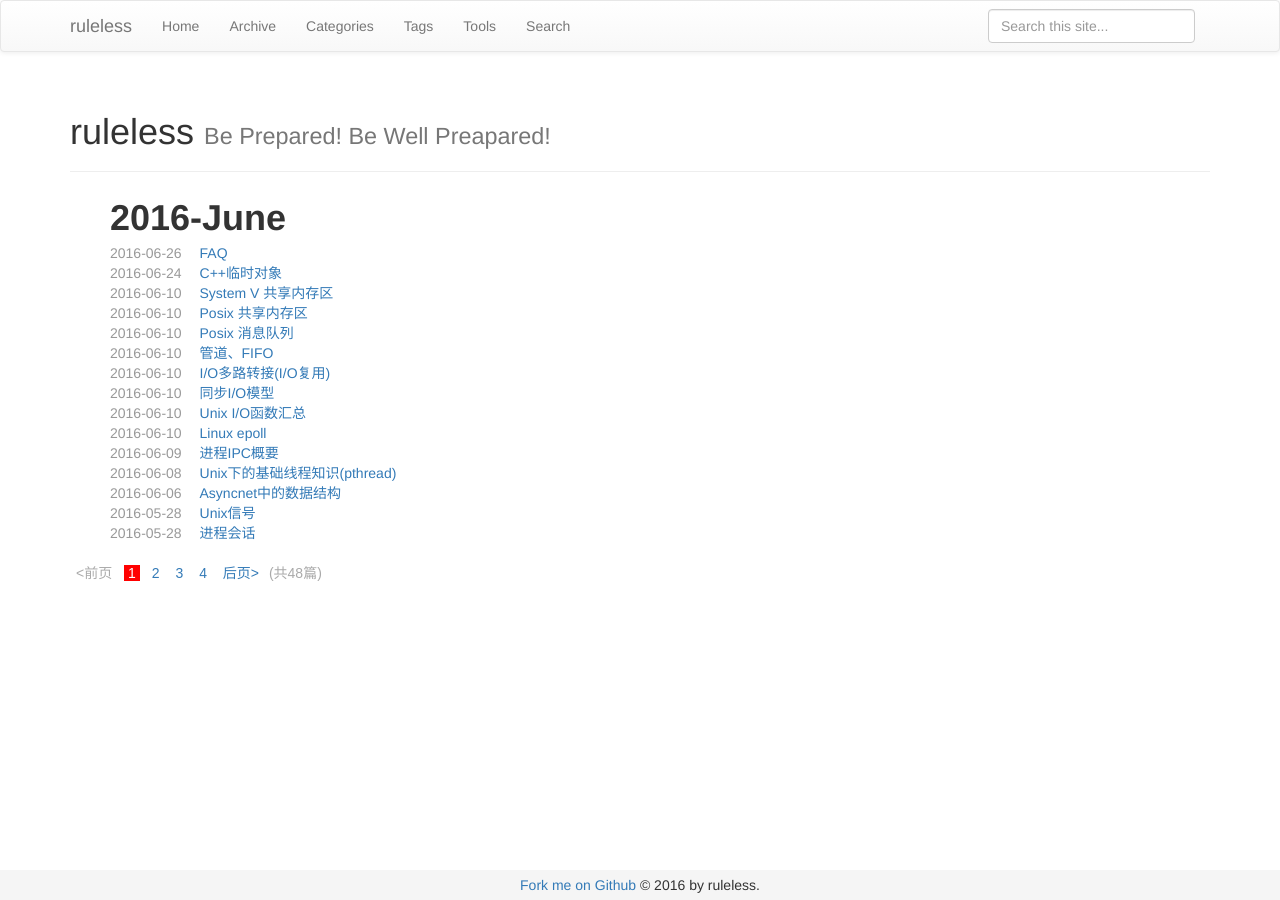
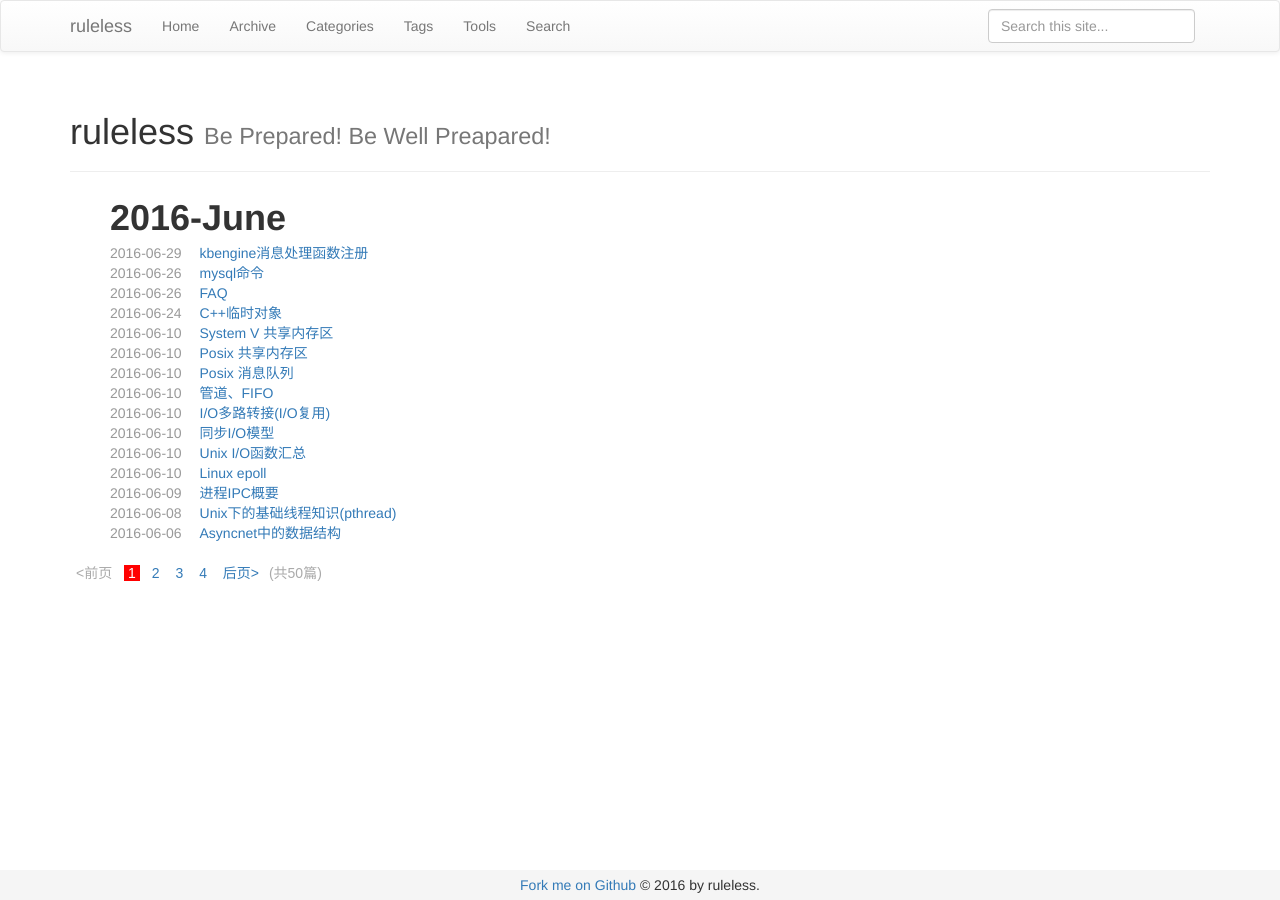
Before and after one commit to ruleless/ruleless.github.io, a Jekyll site: the page built from index.html, in a window 1280 px wide. Built offline with Jekyll 4.4.1, drawn with Linux system fonts in a browser that asks for light colours; Markdown is read by kramdown in place of the engine named in the settings; the list of posts is cut into pages by our own code; some of the changed lines change nothing that is shown.

Commit message:
mysql command; kbe message register

````diff
--- a/_config.yml
+++ b/_config.yml
@@ -17,8 +17,8 @@ gems: [jekyll-paginate]
 paginate: 15
 
 # conversion
-markdown: rdiscount
-# markdown: kramdown
+# markdown: rdiscount
+markdown: kramdown
 kramdown:
   input: GFM
   #Insert HTML <br /> tags inside paragraphs where the original Markdown document had newlines (by default, Markdown ignores these newlines). default is true. Github is false.
--- /dev/null
+++ b/_posts/2016-06-26-mysql-command.md
@@ -0,0 +1,429 @@
+---
+layout: post
+title: "mysql命令"
+description: ""
+category: mysql
+tags: []
+---
+{% include JB/setup %}
+
+## 备份操作
+
+**导出整个数据库**
+
+    mysqldump -u username -p --default-character-set=utf8 dbname > filename(default code:latin1)
+
+**导出一个表**
+
+    mysqldump -u username -p dbname table > filename(eg. t.sql)
+
+**导入数据库**
+
+1. 使用 source 命令
+
+        mysql>use dbname
+		mysql>source filename(eg. db.sql)
+
+2. 使用 mysqldump 命令
+
+        mysqldump -u username -p dbname < filename.sql
+
+3. 使用 mysql 命令
+
+        mysql -u username -p -D dbname < filename.sql
+
+## 库操作
+
+1. 创建数据库
+
+        mysql> create database foo;
+
+2. 显示所有的数据库
+
+        mysql> show databases;
+
+3. 删除数据库
+
+        mysql> drop database foo;
+
+4. 连接数据库
+
+        mysql> use foo;
+		Database changed
+
+5. 查看当前使用的数据库
+
+        mysql> select database();
+
+6. 当前数据库包含的表信息
+
+        mysql> show tables;
+
+## 表操作
+
+操作之前应连接某个数据库
+
+1. 建表
+
+        mysql> create table MyClass(
+		     > id int(4) not null primary key auto_increment,
+			 > name char(20) not null,
+			 > sex int(4) not null default '0',
+			 > degree double(16,2));
+
+2. 获取表结构
+
+        mysql> describe MyClass(或者 desc MyClass);
+		mysql> show columns from MyClass;
+
+3. 删除表
+
+        mysql> drop table MyClass;
+
+4. 插入数据
+
+        mysql> insert into MyClass values(1,'Tom',96.45),(2,'Joan',82.99), (2,'Wang', 96.59);
+
+5. 查询表中的数据
+
+        mysql> select * from MyClass;
+
+6. 删除表中数据
+
+        mysql> delete from MyClass where id=1;
+
+7. 修改表中数据
+
+        mysql> update MyClass set name='Mary' where id=1;
+
+8. 在表中增加字段
+
+        mysql> alter table MyClass add passtest int(4) default '0';
+
+9. 更改表名
+
+        mysql> rename table MyClass to YouClass;
+
+## 字段类型
+
+1. `INT[(M)]`： 正常大小整数类型
+
+2. `DOUBLE[(M,D)] [ZEROFILL]`： 正常大小(双精密)浮点数字类型
+
+3. `DATE`：支持的范围是1000-01-01到9999-12-31。MySQL以YYYY-MM-DD格式来显示DATE值，但是允许你使用字符串或数字把值赋给DATE列
+
+4. `CHAR(M)`：定长字符串类型，当存储时，总是是用空格填满右边到指定的长度
+
+5. `BLOB TEXT`：最大长度为65535(2^16-1)个字符。
+
+6. `VARCHAR`：变长字符串类型
+
+## mysql用户管理
+
+1. 新建账户
+
+        mysql> insert into mysql.user
+		     > (user,ssl_cipher,x509_issuer,x509_subject)
+			 > values("testuser","","","");
+
+2. 权限分配
+
+        mysql> grant select, insert, delete, update
+		　　 > on test.*
+		　　 > to testuser@localhost;
+		　　 Query OK, 0 rows affected (0.00 sec)
+
+   此操作使testuser能够在每一个test数据库中的表执行SELECT，INSERT和DELETE以及 UPDATE 查询操作。
+
+## mysql 使用手记
+
+在 Windows 中 mysql 以服务形式存在，在使用前应确保此服务已经启动，未启动可用 `net start mysql` 命令启动。
+而Linux中启动时可用 `/etc/rc.d/init.d/mysqld start` 命令，注意启动者应具有管理员权限。
+刚安装好的 mysql 包含一个含空密码的 root 帐户和一个匿名帐户，
+这是很大的安全隐患，对于一些重要的应用我们应将安全性尽可能提高。
+在这里应把匿名帐户删除、 root帐户设置密码，可用如下命令进行：
+
+    use mysql;
+	delete from User where User="";
+	update User set Password=PASSWORD('newpassword') where User='root';
+
+如果要对用户所用的登录终端进行限制，可以更新 User 表中相应用户的 Host 字段，在进
+行了以上更改后应重新启动数据库服务，此时登录时可用如下类似命令：
+
+    1. mysql -u root -p;
+	2. mysql -u root -pnewpassword;
+	3. mysql mydb -u root -p;
+	4. mysql mydb -u root -p newpassword;
+
+上面命令参数是常用参数的一部分，详细情况可参考文档。此处的 mydb 是要登录的数据库的名称。
+在进行开发和实际应用中，用户不应该只用 root 用户进行连接数据库，
+虽然使用root用户进行测试时很方便，但会给系统带来重大安全隐患，也不利于管理技术的提高。
+我们给一个应用中使用的用户赋予最恰当的数据库权限。
+如一个只进行数据插入的用户不应赋予其删除数据的权限。
+mysql 的用户管理是通过 User 表来实现的，添加新用户常用的方法有两个：
+一是在 User 表插入相应的数据行，同时设置相应的权限；
+二是通过 GRANT 命令创建具有某种权限的用户。其中GRANT的常用用法如下：
+
+    1. grant all on mydb.* to NewUserName@HostName identified by "password" ;
+	2. grant usage on *.* to NewUserName@HostName identified by "password";
+	3. grant select,insert,update on mydb.* to NewUserName@HostName identified by "password";
+	4. grant update,delete on mydb.TestTable to NewUserName@HostName identified by "password";
+
+若要给此用户赋予他在相应对象上的权限的管理能力，可在 grant 后面添加 `with grant option` 选项。
+而对于用插入 User 表添加的用户，Password 字段应用password 函数进行更新加密，以防不轨之人窃看密码。
+对于那些已经不用的用户应给予清除，权限过界的用户应及时回收权限，
+回收权限可以通过更新 User 表相应字段，也可以使用 revoke 操作。
+
+grant 可指定的权限包括：
+
+  1. `FILE`: 在 MySQL 服务器上读写文件。
+  2. `PROCESS`: 显示或杀死属于其它用户的服务线程。
+  3. `RELOAD`: 重载访问控制表，刷新日志等。
+  4. `SHUTDOWN`: 关闭MySQL服务。
+  5. 数据库/数据表/数据列权限：
+     1. `Alter`: 修改已存在的数据表(例如增加/删除列)和索引。
+     2. `Create`: 建立新的数据库或数据表。
+     3. `Delete`: 删除表的记录。
+     4. `Drop`: 删除数据表或数据库。
+     5. `INDEX`: 建立或删除索引。
+     6. `Insert`: 增加表的记录。
+     7. `Select`: 显示/搜索表的记录。
+     8. `Update`: 修改表中已存在的记录。
+  6. 特别的权限：
+     1. `ALL`: 允许做任何事(和root一样)。
+     2. `USAGE`: 只允许登录--其它什么也不允许做。
+
+## 示例
+
+一个建库和建表以及插入数据的示例
+
+    drop database if exists school; //如果存在SCHOOL则删除
+	create database school; //建立库SCHOOL
+	use school; //打开库SCHOOL
+	create table teacher //建立表TEACHER
+	(
+	   id int(3) auto_increment not null primary key,
+	   name char(10) not null,
+	   address varchar(50) default '深圳',
+	   year date
+	); //建表结束
+
+	//以下为插入字段
+	insert into teacher values('','glchengang','深圳一中','1976-10-10');
+	insert into teacher values('','jack','深圳一中','1975-12-23');
+
+如果你在 mysql 提示符键入上面的命令也可以，但不方便调试。
+你可以将以上命令原样写入一个文本文件中假设为 school.sql，然后复制到 c:\ 下，
+并在 DOS 状态进入目录 \mysql\bin，然后键入以下命令：
+
+    mysql -u root -p 密码 < c:\school.sql
+
+## SELECT 语句
+
+select 语句的完整语法
+
+    select [all|distinct|distinctrow|top]
+	{*|talbe.*|[table.]field1[as alias1][,[table.]field2[as alias2][,…]]}
+	from tableexpression[,…][in externaldatabase]
+	[where…]
+	[group by…]
+	[having…]
+	[order by…]
+	[with owneraccess option]
+
+说明：
+
+1. from 子句
+
+   from 子句指定了 select 语句中字段的来源。from 子句后面是包含一个或多个的表达式(由逗号分开)，
+   其中的表达式可为单一表名称、已保存的查询或由 inner join、left join 或 right join 得到的复合结果。
+   如果表或查询存储在外部数据库，在 in 子句之后指明其完整路径。
+
+   下列 SQL 语句返回所有有定单的客户：
+
+        select OrderID,Customer.customerID
+		from Orders Customers
+		where Orders.CustomerID=Customers.CustomeersID
+
+2. all、distinct、distinctrow、top 谓词
+
+   * all 返回满足 SQL 语句条件的所有记录。如果没有指明这个谓词，默认为 all。
+   * distinct 如果有多个记录的选择字段的数据相同，只返回一个。
+   * distinctrow 如果有重复的记录，只返回一个
+   * top 显示查询头尾若干记录。也可返回记录的百分比，这是要用 TOP N PERCENT子句（其中N 表示百分比）
+
+3. 用 as 子句为字段取别名
+
+   如果想为返回的列取一个新的标题，或者，经过对字段的计算或总结之后，产生了一个新的值，
+   希望把它放到一个新的列里显示，则用 as 保留。
+
+4. where 子句指定查询条件
+
+### WHERE 子句条件表达式
+
+**比较运算符**
+
+  * `=` 等于
+  * `>` 大于
+  * `<` 小于
+  * `>=` 大于等于
+  * `<=` 小于等于
+  * `<>` 不等于
+  * `!>` 不大于
+  * `!<` 不小于
+
+**范围表达式(between 和 not between)**
+
+    where OrderDate between #1/1/96# and #2/1/96#
+
+**列表(in，not in)**
+
+    select CustomerID, CompanyName, ContactName, City
+	from Customers
+	where City in(‘London’,’ Paris’,’ Berlin’)
+
+**模式匹配(like)**
+
+like 运算符检验一个包含字符串数据的字段值是否匹配一指定模式。like 运算符里使用的
+通配符含义：
+
+  * `？` 任何一个单一的字符
+  * `*` 任意长度的字符
+  * `#` 0~9之间的单一数字
+  * `[字符列表]` 在字符列表里的任一值
+  * `[！字符列表]` 不在字符列表里的任一值
+  * `-` 指定字符范围，两边的值分别为其上下限
+
+例：返回邮政编码在（171）555-0000到（171）555-9999之间的客户
+
+    select CustomerID ,CompanyName,City,Phone
+	from Customers
+	where Phone like ‘(171)555-####’
+
+### 用 ORDER BY 子句排序结果
+
+ORDER子句按一个或多个（最多16个）字段排序查询结果，可以是升序（ASC）也可以是降序（DESC），缺省是升序。
+ORDER子句通常放在SQL语句的最后。若 ORDER 子句中定义了多个字段，则按照字段的先后顺序排序。
+
+例：
+
+    SELECT ProductName,UnitPrice, UnitInStock
+	FROM Products
+	ORDER BY UnitInStock DESC , UnitPrice DESC, ProductName
+
+ORDER BY 子句中可以用字段在选择列表中的位置号代替字段名，可以混合字段名和位置号。
+
+例，下面的语句产生与上列相同的效果：
+
+    SELECT ProductName,UnitPrice, UnitInStock
+	FROM Products
+	ORDER BY 1 DESC , 2 DESC,3
+
+### 运用连接关系实现多表查询
+
+例，找出同一个城市中供应商和客户的名字：
+
+    SELECT Customers.CompanyName, Suppliers.ComPany.Name
+	FROM Customers, Suppliers
+	WHERE Customers.City=Suppliers.City
+
+### 分组和总结查询结果
+
+在 SQL 的语法里，GROUP BY 和 HAVING 子句用来对数据进行汇总。
+GROUP BY 子句指明了按照哪几个字段来分组，而将记录分组后，用HAVING子句过滤这些记录。
+
+语法：
+
+    SELECT fidldlist
+	FROM table
+	WHERE criteria
+	[GROUP BY groupfieldlist [HAVING groupcriteria]]
+
+### 聚集函数
+
+1. SUM 求和
+2. AVG 平均值
+3. COUNT 表达式中记录的数目
+4. MAX 最大值
+5. MIN 最小值
+6. VAR 方差
+7. STDEV 标准误差
+8. FIRST 第一个值
+9. LAST 最后一个值
+
+### 用Parameters声明创建参数查询
+
+语法:
+
+    PARAMETERS name datatype[,name datatype[, …]]
+
+其中 name 是参数的标志符，可以通过标志符引用参数。Datatype 说明参数的数据类型。
+使用时要把 PARAMETERS 声明置于任何其他语句之前。
+
+例:
+
+    PARAMETERS[Low price] Currency,[Beginning date]datatime
+	SELECT OrderID ,OrderAmount
+	FROM Orders
+	WHERE OrderAMount>[low price]
+	AND OrderDate>=[Beginning date]
+
+### 功能查询
+
+所谓功能查询，实际上是一种操作查询，它可以对数据库进行快速高效的操作。它以选择查
+询为目的，挑选出符合条件的数据，再对数据进行批处理。功能查询包括更新查询，
+删除查询，添加查询，和生成表查询。
+
+1. 更新查询
+
+   UPDATE 子句可以同时更改一个或多个表中的数据。它也可以同时更改多个字段的值。
+
+        UPDATE 表名
+		SET 新值
+		WHERE 条件
+
+2. 删除查询
+
+   DELETE 子句可以使用户删除大量的过时的或冗于的数据。
+
+        DELETE *
+		FROM 来源表
+		WHERE 条件
+
+3. 追加查询
+
+   INSERT 子句可以将一个或一组记录追加到一个或多个表的尾部。INTO 子句指定接受新记录的表。
+   VALUES 关键字指定新记录所包含的数据值。
+
+        INSETR INTO 目的表或查询(字段1,字段2,…)
+		VALUES(数值1,数值2,…)
+
+4. 生成表查询
+
+   可以一次性地把所有满足条件的记录拷贝到一张新表中。通常制作记录的备份或副本或作为报表的基础。
+
+        SELECT 字段1,字段2,…
+		INTO 新表[IN 外部数据库]
+		FROM 来源数据库
+		WHERE 条件
+
+### 联合查询
+
+UNION 运算可以把多个查询的结果合并到一个结果集里显示。
+
+例:
+
+    SELECT CompanyName,City
+	FROM Suppliers
+	WHERE Country = ‘Brazil’
+	UNION
+	SELECT CompanyName,City
+	FROM Customers
+	WHERE Country = ‘Brazil’
+
+注:
+
+缺省的情况下，UNION 子句不返回重复的记录。
+如果想显示所有记录，可以加 ALL 选项 UNION 运算要求查询具有相同数目的字段。
+但是,字段数据类型不必相同。每一个查询参数中可以使用 GROUP BY 子句 或 HAVING 子句进行分组。
+要想以指定的顺序来显示返回的数据，可以在最后一个查询的尾部使用 OREER BY 子句。
--- /dev/null
+++ b/_posts/2016-06-29-kbe-msg-reg.md
@@ -0,0 +1,245 @@
+---
+layout: post
+title: "kbengine消息处理函数注册"
+description: ""
+category: kbengine
+tags: []
+---
+{% include JB/setup %}
+
+在 kbengine 的任何一个服务器的目录下都存在几个含 interface 单词的文件，它们都跟消息处理相关。
+
+以 baseappmgr 为例，我们进入 baseappmgr 的目录，输入 `ls *interface*`。会发现如下几个文件，
+`baseappmgr_interface.cpp  baseappmgr_interface.h  baseappmgr_interface_macros.h`。
+
+**baseappmgr_interface.h 的文件内容如**：
+
+``` c++
+...
+
+/**
+BASEAPPMGR所有消息接口在此定义
+*/
+NETWORK_INTERFACE_DECLARE_BEGIN(BaseappmgrInterface)
+
+	...
+
+	// 某app主动请求look。
+	BASEAPPMGR_MESSAGE_DECLARE_ARGS0(lookApp, NETWORK_FIXED_MESSAGE)
+
+	// 某个app请求查看该app负载状态。
+	BASEAPPMGR_MESSAGE_DECLARE_ARGS0(queryLoad, NETWORK_FIXED_MESSAGE)
+
+	// 某个app向本app告知处于活动状态。
+	BASEAPPMGR_MESSAGE_DECLARE_ARGS2(onAppActiveTick, NETWORK_FIXED_MESSAGE, COMPONENT_TYPE, componentType, COMPONENT_ID, componentID)
+
+	// baseEntity请求创建在一个新的space中。
+	BASEAPPMGR_MESSAGE_DECLARE_STREAM(reqCreateBaseAnywhere, NETWORK_VARIABLE_MESSAGE)
+
+	...
+
+NETWORK_INTERFACE_DECLARE_END()
+```
+
+**baseappmgr_interface.cpp 的文件内容**：
+
+``` c++
+#include "baseappmgr_interface.h"
+#define DEFINE_IN_INTERFACE
+#define BASEAPPMGR
+#include "baseappmgr_interface.h"
+
+namespace KBEngine{
+namespace BaseappmgrInterface{
+}
+}
+```
+
+仅看注释，我们就可猜测这些宏定义与消息处理相关。我们展开其中一个来具体分析。
+
+&ensp;
+---
+
+我们先来看看头文件中 `*BEGIN` 和 `*END` 这对宏的定义：
+
+``` c++
+// 定义接口域名称
+#ifndef DEFINE_IN_INTERFACE
+#define NETWORK_INTERFACE_DECLARE_BEGIN(INAME) \
+namespace INAME	\
+{ \
+	extern Network::MessageHandlers messageHandlers; \
+
+#else
+#define NETWORK_INTERFACE_DECLARE_BEGIN(INAME) \
+namespace INAME \
+{ \
+	Network::MessageHandlers messageHandlers; \
+
+#endif
+
+#define NETWORK_INTERFACE_DECLARE_END() }
+```
+
+因为我们只在源文件中定义了 `DEFINE_IN_INTERFACE` 宏，所以，
+
+``` c++
+NETWORK_INTERFACE_DECLARE_BEGIN(BaseappmgrInterface)
+
+	...
+
+NETWORK_INTERFACE_DECLARE_END()
+```
+
+**在头文件和源文件中的展开形式分别是：**
+
+``` c++
+namespace BaseappmgrInterface
+{
+	extern Network::MessageHandlers messageHandlers;
+}
+```
+
+**和**
+
+``` c++
+namespace BaseappmgrInterface
+{
+	Network::MessageHandlers messageHandlers;
+}
+```
+
+&ensp;
+---
+
+我们再来观察下 “baseEntity请求创建在一个新的space中” 相关的消息宏展开。
+
+`BASEAPPMGR_MESSAGE_DECLARE_STREAM` 相关的宏定义如下：
+
+``` c++
+#define BASEAPPMGR_MESSAGE_DECLARE_STREAM(NAME, MSG_LENGTH) \
+	BASEAPPMGR_MESSAGE_HANDLER_STREAM(NAME) \
+	NETWORK_MESSAGE_DECLARE_STREAM(Baseappmgr, NAME, NAME##BaseappmgrMessagehandler_stream, MSG_LENGTH)
+
+
+#if defined(DEFINE_IN_INTERFACE)
+#if defined(BASEAPPMGR)
+#define BASEAPPMGR_MESSAGE_HANDLER_STREAM(NAME) \
+	void NAME##BaseappmgrMessagehandler_stream::handle(Network::Channel* pChannel, KBEngine::MemoryStream& s) \
+	{ \
+		KBEngine::Baseappmgr::getSingleton().NAME(pChannel, s); \
+	} \
+#else
+#define BASEAPPMGR_MESSAGE_HANDLER_STREAM(NAME) \
+	void NAME##BaseappmgrMessagehandler_stream::handle(Network::Channel* pChannel, KBEngine::MemoryStream& s) \
+	{ \
+	} \
+#endif
+#else
+#define BASEAPPMGR_MESSAGE_HANDLER_STREAM(NAME) \
+	class NAME##BaseappmgrMessagehandler_stream : public Network::MessageHandler \
+	{ \
+	public: \
+		virtual void handle(Network::Channel* pChannel, KBEngine::MemoryStream& s); \
+	};
+
+
+#define NETWORK_MESSAGE_DECLARE_STREAM(DOMAIN, NAME, MSGHANDLER, MSG_LENGTH) \
+	NETWORK_MESSAGE_HANDLER(DOMAIN, NAME, MSGHANDLER, MSG_LENGTH, _stream) \
+	MESSAGE_STREAM(NAME)
+
+
+#ifdef DEFINE_IN_INTERFACE
+	#define NETWORK_MESSAGE_HANDLER(DOMAIN, NAME, HANDLER_TYPE, MSG_LENGTH, ARG_N) \
+		HANDLER_TYPE* p##NAME = static_cast<HANDLER_TYPE*>(messageHandlers.add(#DOMAIN"::"#NAME,new NAME##Args##ARG_N, MSG_LENGTH, new HANDLER_TYPE)); \
+		const HANDLER_TYPE& NAME = *p##NAME; \
+#else
+	#define NETWORK_MESSAGE_HANDLER(DOMAIN, NAME, HANDLER_TYPE, MSG_LENGTH, ARG_N) \
+		extern const HANDLER_TYPE& NAME; \
+#endif
+
+
+#ifdef DEFINE_IN_INTERFACE
+#define MESSAGE_STREAM(NAME)
+#else
+#define MESSAGE_STREAM(NAME) \
+	class NAME##Args_stream : public Network::MessageArgs \
+	{ \
+	public: \
+		NAME##Args_stream():Network::MessageArgs(){} \
+		~NAME##Args_stream(){} \
+		\
+		virtual int32 dataSize(void) \
+		{ \
+			return NETWORK_VARIABLE_MESSAGE; \
+		} \
+		virtual MessageArgs::MESSAGE_ARGS_TYPE type(void) \
+		{ \
+			return MESSAGE_ARGS_TYPE_VARIABLE; \
+		} \
+		virtual void addToStream(MemoryStream& s) \
+		{ \
+		} \
+		virtual void createFromStream(MemoryStream& s) \
+		{ \
+		} \
+	}; \
+#endif
+```
+
+所以，
+
+``` c++
+// baseEntity请求创建在一个新的space中。
+BASEAPPMGR_MESSAGE_DECLARE_STREAM(reqCreateBaseAnywhere, NETWORK_VARIABLE_MESSAGE)
+```
+
+**在头文件和源文件中的展开形式分别是：**
+
+``` c++
+class reqCreateBaseAnywhereBaseappmgrMessagehandler_stream : public Network::MessageHandler
+{
+  public:
+	virtual void handle(Network::Channel* pChannel, KBEngine::MemoryStream& s);
+};
+
+extern const reqCreateBaseAnywhereBaseappmgrMessagehandler_stream& reqCreateBaseAnywhere;
+
+class reqCreateBaseAnywhereArgs_stream : public Network::MessageArgs
+{
+  public:
+	reqCreateBaseAnywhereArgs_stream():Network::MessageArgs(){}
+	~reqCreateBaseAnywhereArgs_stream(){}
+
+	virtual int32 dataSize(void)
+	{
+		return NETWORK_VARIABLE_MESSAGE;
+	}
+	virtual MessageArgs::MESSAGE_ARGS_TYPE type(void)
+	{
+		return MESSAGE_ARGS_TYPE_VARIABLE;
+	}
+	virtual void addToStream(MemoryStream& s)
+	{
+	}
+	virtual void createFromStream(MemoryStream& s)
+	{
+	}
+};
+```
+
+**和**
+
+``` c++
+void reqCreateBaseAnywhereBaseappmgrMessagehandler_stream::handle(Network::Channel* pChannel, KBEngine::MemoryStream& s)
+{
+	KBEngine::Baseappmgr::getSingleton().reqCreateBaseAnywhere(pChannel, s);
+}
+
+reqCreateBaseAnywhereBaseappmgrMessagehandler_stream* preqCreateBaseAnywhere =
+	static_cast<reqCreateBaseAnywhereBaseappmgrMessagehandler_stream *>
+	(messageHandlers.add(Baseappmgr::reqCreateBaseAnywhere,
+		new reqCreateBaseAnywhereArgs_stream, NETWORK_VARIABLE_MESSAGE,
+		new reqCreateBaseAnywhereBaseappmgrMessagehandler_stream));
+const reqCreateBaseAnywhereBaseappmgrMessagehandler_stream& reqCreateBaseAnywhere = *preqCreateBaseAnywhere;
+```
````
